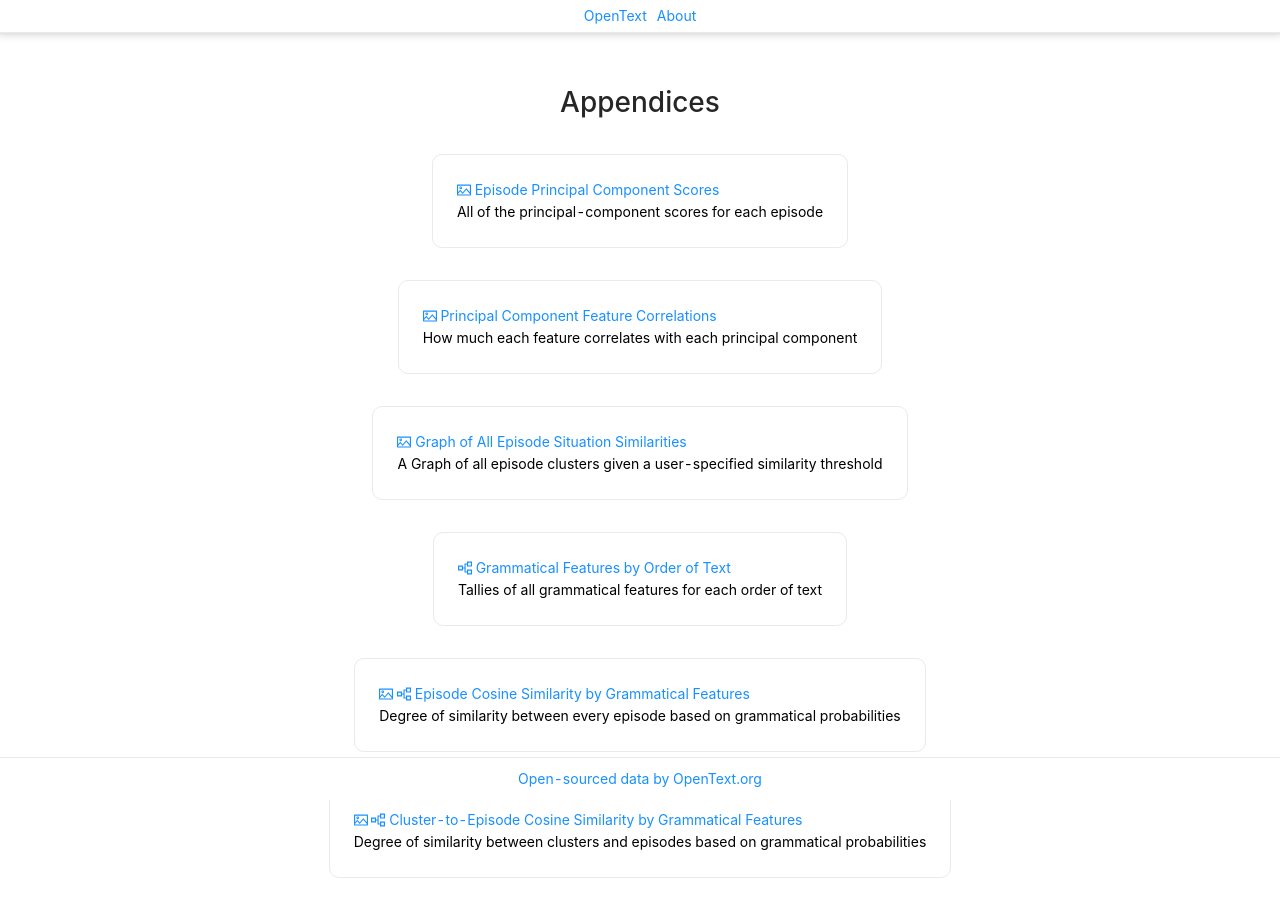
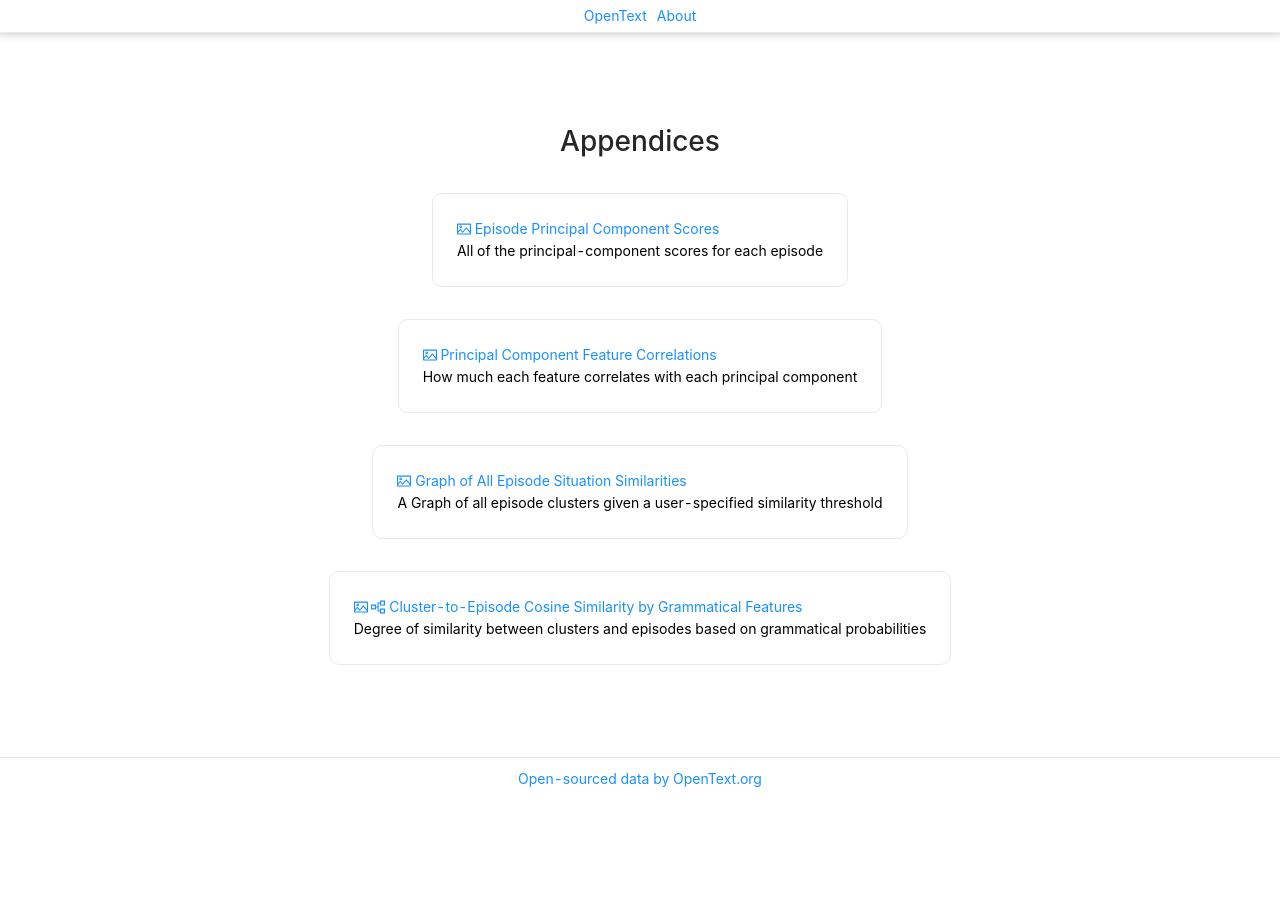
Before and after one commit to ryderwishart/gospels-genre-data, a Next.js app: page /appendix in a window 1280 px wide. Shown: the top 916 px of the page. After the commit the page ends 800 px from the top, so only its background shows below. Built offline with nearby package versions, Linux system fonts and the light colour scheme.

Commit message:
fix(feature-sets): deploy without some appendices
- moves appendices with large data sets to a 'shelvedPages' folder for now
- the issue is the serverless functions that fetch the data in getInitialProps crash on production when the files are too big (at least, that's my suspicion)

```diff
--- a/pages/appendix/index.tsx
+++ b/pages/appendix/index.tsx
@@ -53,7 +53,7 @@ export default function Appendices() {
           </div>
         </a>
       </Link>
-      <Link href="/appendix/feature-sets">
+      {/* <Link href="/appendix/feature-sets">
         <a>
           <div className={styles.card}>
             <Tooltip title="Grammatical Data Table">
@@ -67,8 +67,8 @@ export default function Appendices() {
             </span>
           </div>
         </a>
-      </Link>
-      <Link href="/appendix/episode-similarity-by-grammar">
+      </Link> */}
+      {/* <Link href="/appendix/episode-similarity-by-grammar">
         <a>
           <div className={styles.card}>
             <Tooltip title="Grammatical and Contextual Data Table">
@@ -83,7 +83,7 @@ export default function Appendices() {
             </span>
           </div>
         </a>
-      </Link>
+      </Link> */}
       <Link href="/appendix/cluster-to-episode-similarity">
         <a>
           <div className={styles.card}>
```
Also changed, not shown: components/shelvedPages/README.md (added), components/shelvedPages/episode-similarity-by-grammar.tsx (renamed from pages/appendix/episode-similarity-by-grammar.tsx), components/shelvedPages/feature-sets.tsx (renamed from pages/appendix/feature-sets.tsx).
